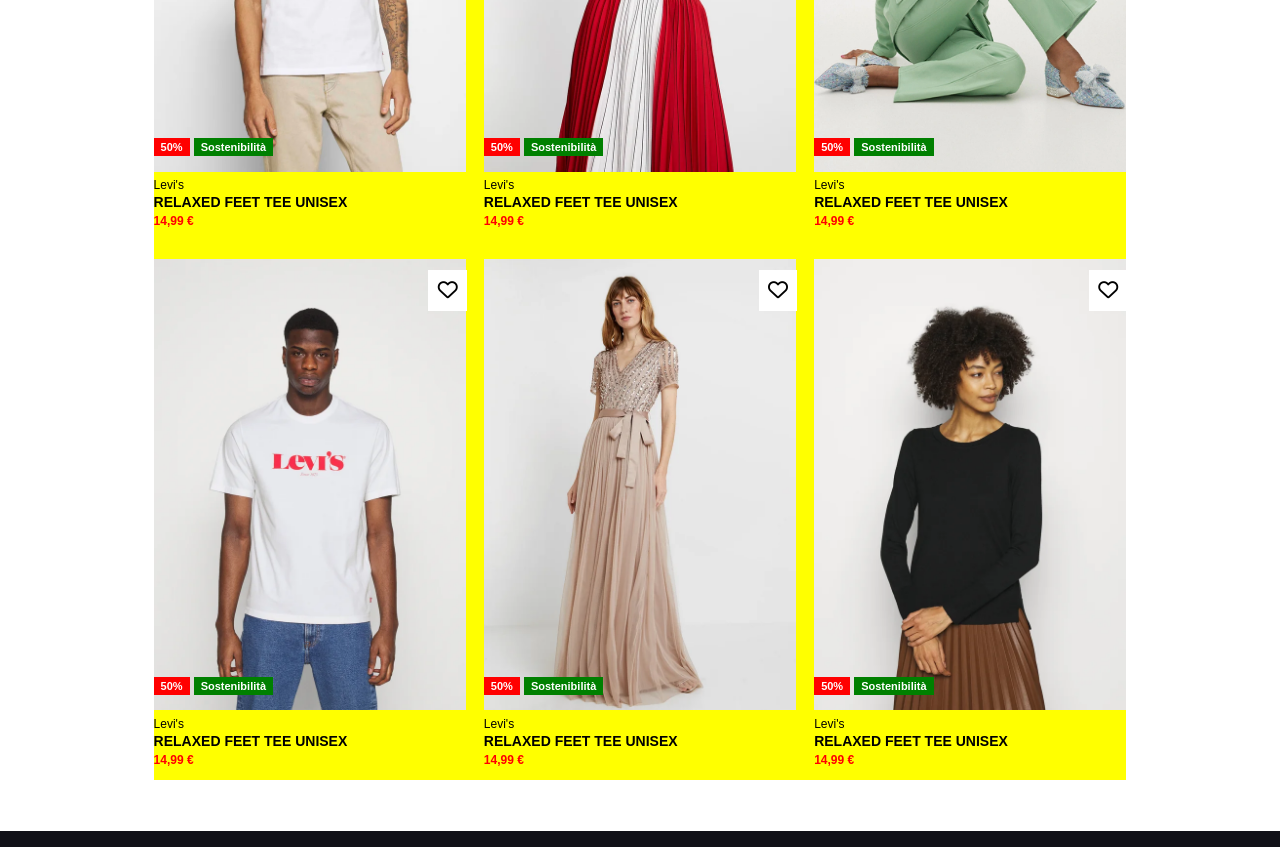
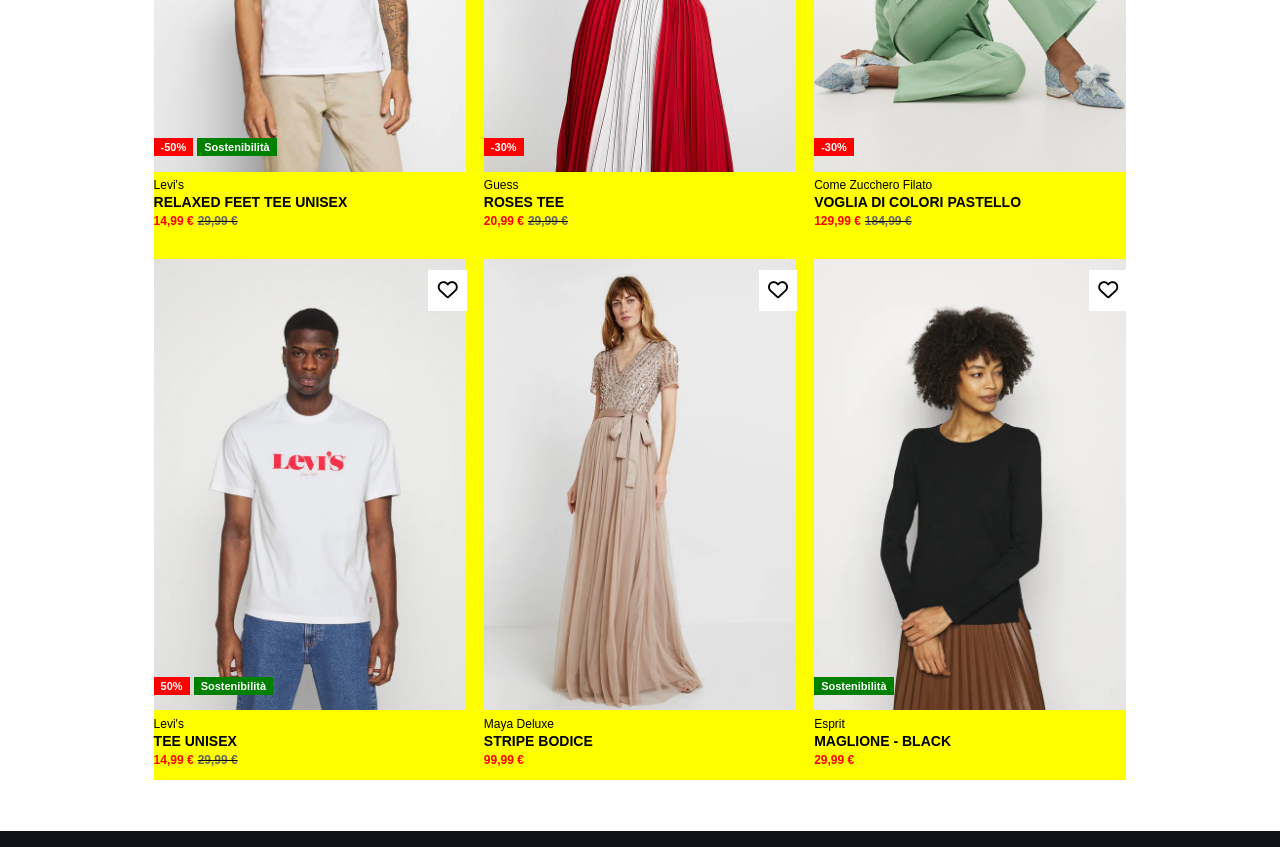
Before and after one commit to Arela-Cristina/html-css-boolando, a plain HTML site: page index.html in a window 1280 px wide. Shown: the part 380-1227 px from the top of the page. Drawn offline with Linux system fonts and the light colour scheme.

Commit message:
change: modify main captions

```diff
--- a/index.html
+++ b/index.html
@@ -42,13 +42,14 @@
             <div class="heart"><i class="fa-regular fa-heart"></i></div>
             <!-- position class-->
             <div class="remark">
-                <div class="discount-remark">50%</div>
+                <div class="discount-remark">-50%</div>
                 <div class="sustainability-remark">Sostenibilità</div>
             </div>
             <div class="caption">
                 <span class="brand-name">Levi's</span>
                 <h3>RELAXED FEET TEE UNISEX</h3>
                 <span class="price">14,99 €</span>
+                <span class="ex-price">29,99 €</span>
             </div>
         </div>
         <!-- product 2 -->
@@ -60,13 +61,13 @@
             <div class="heart"><i class="fa-regular fa-heart"></i></div>
             <!-- position class-->
             <div class="remark">
-                <div class="discount-remark">50%</div>
-                <div class="sustainability-remark">Sostenibilità</div>
+                <div class="discount-remark">-30%</div>
             </div>
             <div class="caption">
-                <span class="brand-name">Levi's</span>
-                <h3>RELAXED FEET TEE UNISEX</h3>
-                <span class="price">14,99 €</span>
+                <span class="brand-name">Guess</span>
+                <h3>ROSES TEE</h3>
+                <span class="price">20,99 €</span>
+                <span class="ex-price">29,99 €</span>
             </div>
         </div>
 
@@ -79,13 +80,13 @@
             <div class="heart"><i class="fa-regular fa-heart"></i></div>
             <!-- position class-->
             <div class="remark">
-                <div class="discount-remark">50%</div>
-                <div class="sustainability-remark">Sostenibilità</div>
+                <div class="discount-remark">-30%</div>
             </div>
             <div class="caption">
-                <span class="brand-name">Levi's</span>
-                <h3>RELAXED FEET TEE UNISEX</h3>
-                <span class="price">14,99 €</span>
+                <span class="brand-name">Come Zucchero Filato</span>
+                <h3>VOGLIA DI COLORI PASTELLO</h3>
+                <span class="price">129,99 €</span>
+                <span class="ex-price">184,99 €</span>
             </div>
         </div>
         <!-- product 4 -->
@@ -102,8 +103,9 @@
             </div>
             <div class="caption">
                 <span class="brand-name">Levi's</span>
-                <h3>RELAXED FEET TEE UNISEX</h3>
+                <h3>TEE UNISEX</h3>
                 <span class="price">14,99 €</span>
+                <span class="ex-price">29,99 €</span>
             </div>
         </div>
         <!-- product 5 -->
@@ -113,15 +115,10 @@
             <img class="hover-img" src="img/5b.webp" alt="Levis T-Shirt"></img>
             <!-- position heart-->
             <div class="heart"><i class="fa-regular fa-heart"></i></div>
-            <!-- position class-->
-            <div class="remark">
-                <div class="discount-remark">50%</div>
-                <div class="sustainability-remark">Sostenibilità</div>
-            </div>
             <div class="caption">
-                <span class="brand-name">Levi's</span>
-                <h3>RELAXED FEET TEE UNISEX</h3>
-                <span class="price">14,99 €</span>
+                <span class="brand-name">Maya Deluxe</span>
+                <h3>STRIPE BODICE</h3>
+                <span class="price">99,99 €</span>
             </div>
         </div>
         <!-- product 6 -->
@@ -133,13 +130,12 @@
             <div class="heart"><i class="fa-regular fa-heart"></i></div>
             <!-- position class-->
             <div class="remark">
-                <div class="discount-remark">50%</div>
                 <div class="sustainability-remark">Sostenibilità</div>
             </div>
             <div class="caption">
-                <span class="brand-name">Levi's</span>
-                <h3>RELAXED FEET TEE UNISEX</h3>
-                <span class="price">14,99 €</span>
+                <span class="brand-name">Esprit</span>
+                <h3>MAGLIONE - BLACK</h3>
+                <span class="price">29,99 €</span>
             </div>
         </div>
     </main>
--- a/style.css
+++ b/style.css
@@ -131,6 +131,15 @@ h3 {
     font-weight: bold;
 }
 
+.ex-price {
+    font-weight: bold;
+    font-size: 12px;
+    font-family: sans-serif;
+    color: #646464;
+    text-decoration-line: line-through;
+    text-decoration-color: black;
+}
+
 .footer {
     background-color: #111118;
     display: flex;
@@ -151,5 +160,5 @@ h3 {
 }
 
 .footer a {
-    color:white;
+    color: white;
 }
```
